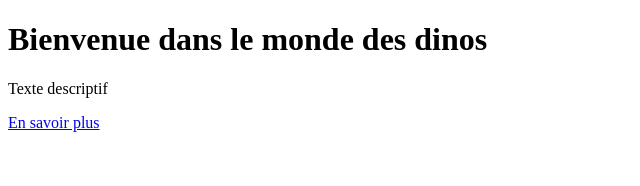
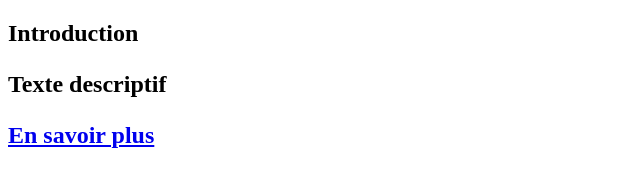
Before and after one commit to cycychl08/emmabis4.github.io, a plain HTML site: page index2.html in a window 1280 px wide. Shown: the whole page, without its empty margins (0-640 px from the left). Drawn offline with Linux system fonts and the light colour scheme.

Commit message:
Update index2.html

```diff
--- a/index2.html
+++ b/index2.html
@@ -7,7 +7,7 @@
 </head>
 
   <body>
-   <h1>Bienvenue dans le monde des dinos</h1>
+   <h2>Introduction<h2>
     <p>Texte descriptif</p>
     <a href="index.html1">En savoir plus</a>
   </body>
```
